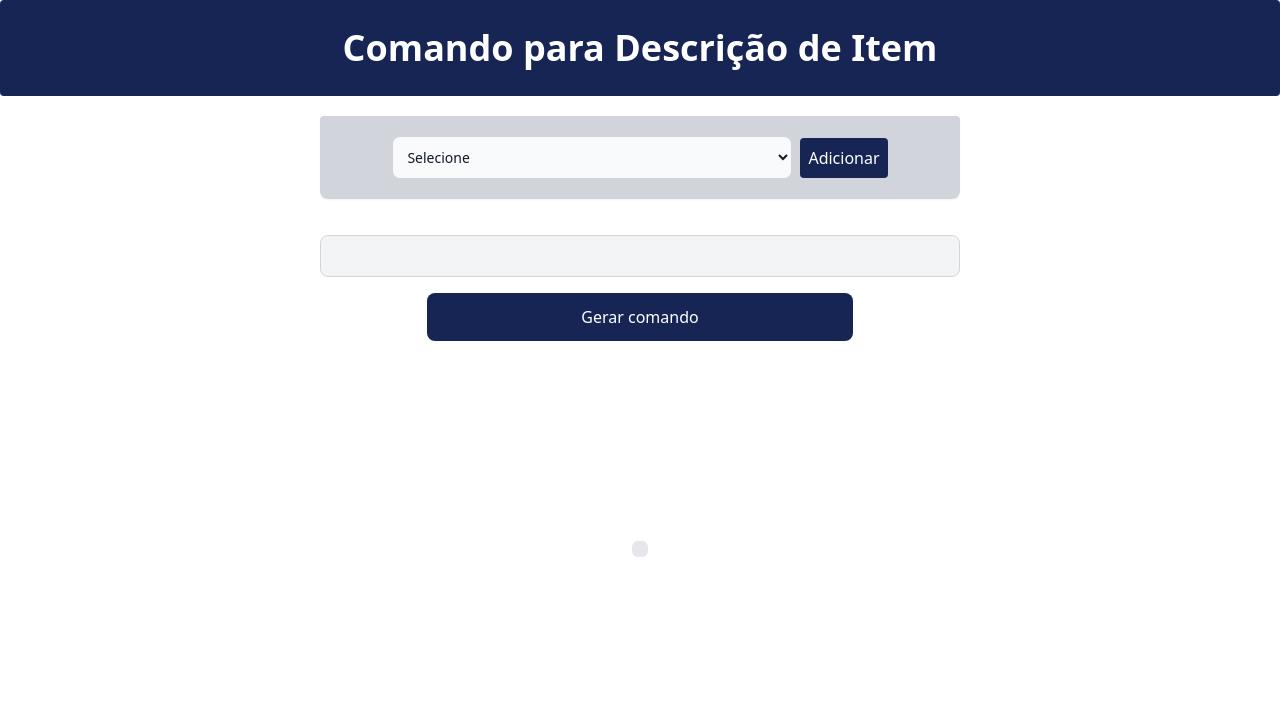
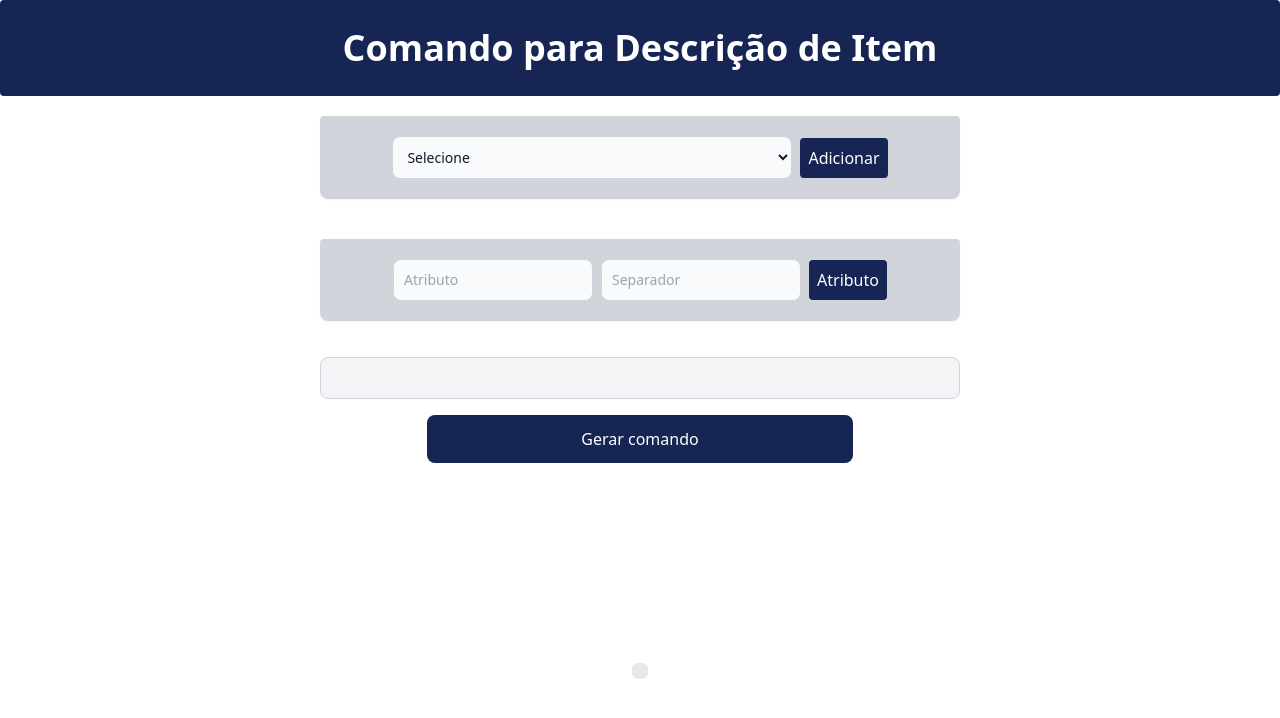
Before and after one commit to daniel-da-rosa/pdani001, a React (Vite) app in the folder pdani-001/: page / in a window 1280 px wide. Shown: the top 718 px of the page. Built offline with nearby package versions, Linux system fonts and the light colour scheme.

Commit message:
adicionado_atributos
Adicionado a opçao de atributos e separadores

```diff
--- a/pdani-001/src/Componentes/BuscaValorFicha.jsx
+++ b/pdani-001/src/Componentes/BuscaValorFicha.jsx
@@ -1,9 +1,44 @@
-import React from 'react'
+/* eslint-disable react/prop-types */
+/* eslint-disable no-unused-vars */
+import React, { useState } from 'react';
 
-export default function BuscaValorFicha({atributo,separador}) {
-    const separadorCompleto = separador ? `||'${separador}'||` : '';
+export default function BuscaValorFicha({ onAtributosChange }) {
+  const [atributo, setAtributo] = useState('');
+  const [separador, setSeparador] = useState('');
+  const [atributos, setAtributos] = useState([]);
+
+  function addAtributo() {
+    const abreviacao = `Atrib${atributo}${separador}`;
+    const novoAtributo = { atributo, separador, abreviacao };
+    setAtributos([...atributos, novoAtributo]);
+    onAtributosChange(novoAtributo);
+    setAtributo('');
+    setSeparador('');
+  }
+
   return (
-
-    `f_busca_valor_ficha(v_empresa,v_item,v_versao,null,${atributo})${separadorCompleto}`
-  )
+    <div className="flex items-center justify-center w-1/2 shadow-sm rounded m-5 p-5 bg-gray-300 rounded-b-lg">
+      <input
+        type="text" // Alterado para input de texto
+        value={atributo}
+        onChange={(e) => setAtributo(e.target.value)}
+        placeholder="Atributo"
+        className="bg-gray-50 border border-gray-300 text-gray-900 text-sm rounded-lg focus:ring-blue-500 focus:border-blue-500 block w-1/3 p-2.5" // Ajustado o tamanho
+      />
+      <input // Novo input para o separador
+        type="text"
+        value={separador}
+        onChange={(e) => setSeparador(e.target.value)}
+        placeholder="Separador"
+        className="bg-gray-50 border border-gray-300 text-gray-900 text-sm rounded-lg focus:ring-blue-500 focus:border-blue-500 block w-1/3 ml-2 p-2.5" // Ajustado o tamanho
+      />
+      <button
+        type="button"
+        onClick={addAtributo}
+        className="ml-2 bg-blue-950 text-white p-2 rounded hover:bg-blue-900"
+      >
+        Atributo
+      </button>
+    </div>
+  );
 }
--- a/pdani-001/src/Componentes/Comando.jsx
+++ b/pdani-001/src/Componentes/Comando.jsx
@@ -2,35 +2,63 @@
 /* eslint-disable react/prop-types */
 import React from 'react';
 
-export default function Comando(selecionado) {
+export default function Comando({ sequencia, atributos = [] }) {
+  console.log("sequencia:", sequencia); // Adicione este console.log para depurar
+  const FiltroRegex = /Atrib/;
 
-
-  const selecaoConvertida = selecionado.map((opcao) => {
+  const selecaoConvertida = sequencia.map((opcao) => {
+    if (FiltroRegex.test(opcao)) {
+      const atributoEcontrado = atributos.find(atributo => atributo.abreviacao === opcao);
+      return atributoEcontrado ? { atributo: atributoEcontrado.atributo, separador: atributoEcontrado.separador } : '';
+    } else {
       switch (opcao) {
         case 'Grupo':
-        return 'v_grupo';
+          return "v_grupo||' '||";
         case 'SubGrupo':
-        return 'v_subgrupo';
+          return "v_subgrupo||' '||";
         case 'Classe':
-        return 'v_classe';
+          return "v_classe||' '||";
         case 'Familia':
-        return 'v_familia';
+          return "v_familia||' '||";
         case 'Descrição':
-        return 'v_descricao';
+          return "v_descricao||' '||";
         case 'Versão':
-        return 'v_detalhes';
+          return "v_detalhes||' '||";
         default:
           return '';
       }
+    }
   });
 
+  console.log("Seleção Convertida:", selecaoConvertida); // Adicione este console.log para depurar
 
-  const colunas = selecaoConvertida.filter(opcao => opcao !== '').join("||' '||");
+  const colunas = selecaoConvertida.map((opcao) => {
+    if (typeof opcao === 'string') {
+      return opcao;
+    } else if (typeof opcao === 'object' && opcao !== null) {
+      const { atributo, separador } = opcao;
+      const buscaValorFicha = `nvl((select f_busca_valor_ficha(v_empresa,
+                                                        v_item,
+                                                        v_versao,
+                                                        null,
+                                                        ${atributo})||
+                                                        '${separador}'
+                                                        from dual),'')||''||`;
+      console.log("Busca Valor Ficha:", buscaValorFicha); // Adicione este console.log para depurar
+      return buscaValorFicha;
+    } else {
+      return ''; // Ou qualquer valor padrão que você queira usar para objetos inválidos
+    }
+  }).join("");
+
+  // Remover os dois últimos pipes || no final da string
+  const colunasFiltradas = colunas.replace(/\|\|' '\|\|$/, '').replace(/\|\|$/, '').replace(/xx/gi, '');
+
+
+  console.log("Colunas Filtradas:", colunasFiltradas); // Adicione este console.log para depurar
 
   const comando = `
-
   declare
-
   v_empresa   number       := :p_1;
   v_item      varchar2(20) := :p_2;
   v_versao    varchar2(10) := :p_3;
@@ -114,14 +142,14 @@ begin
 
     end if;
 
-  v_retorno := ${colunas};
+    select ${colunasFiltradas}
+      into v_retorno
+      from dual;
+
+    :p_4 := v_retorno;
     --dbms_output.put_line(v_retorno);
 
-  :p_4 := v_retorno;
-
-
   end;
-
   `;
 
   return comando;
--- a/pdani-001/src/Componentes/Header.jsx
+++ b/pdani-001/src/Componentes/Header.jsx
@@ -1,3 +1,4 @@
+/* eslint-disable no-unused-vars */
 import React from 'react'
 
 export default function Header() {
--- a/pdani-001/src/Componentes/SelectOpcao.jsx
+++ b/pdani-001/src/Componentes/SelectOpcao.jsx
@@ -1,7 +1,9 @@
+/* eslint-disable no-unused-vars */
 import React, { useState } from 'react';
 import Comando from './Comando'; // Importe o componente Comando
 import TextArea from './TextArea';
 import Erro from './Erro';
+import BuscaValorFicha from './BuscaValorFicha';
 
 export default function SelectOpcao() {
   const opcoes = ['Grupo', 'SubGrupo', 'Classe', 'Familia', 'Descrição', 'Versão'];
@@ -9,10 +11,21 @@ export default function SelectOpcao() {
   const [sequencia, setSequencia] = useState([]);
   const [comandoSql, setComandoSQL] = useState('');
   const [mostrarErro, setMostrarErro] = useState(false); // Adicione o estado para mostrar o erro
+  const [atributos,setAtributos] = useState([]); //guarda o estado de atributos, funçao de callback
 
   const handleSelectChange = (event) => {
     setSelecionado(event.target.value);
   };
+
+  const handleAtributoChange = (newAtributo) => {
+    // Atualiza o estado de atributos
+    setAtributos((prevAtributos) => [...prevAtributos, newAtributo]);
+
+    // Adiciona apenas o valor do novo atributo à sequência
+    const novaSequencia = [...sequencia, newAtributo.abreviacao];
+    setSequencia(novaSequencia);
+    console.log("Sequencia:", novaSequencia); // Adiciona este console.log para depurar
+}
 
   const adicionarOpcao = () => {
     if (selecionado && !sequencia.includes(selecionado)) {
@@ -28,46 +41,91 @@ export default function SelectOpcao() {
 
   const handleGerarComando = () => {
     if (sequencia.length === 0) {
-      setMostrarErro(true); // Define o estado para mostrar o erro
+      setMostrarErro(true);
     } else {
-      setMostrarErro(false); // Se houver opções selecionadas, esconde o erro
-      const comandoGerado = Comando(sequencia);
+      setMostrarErro(false);
+      console.log("Atributos antes de gerar comando:", atributos);
+      const comandoGerado = Comando({ sequencia, atributos });
       setComandoSQL(comandoGerado);
     }
   };
 
+
   return (
     <>
     {mostrarErro && <Erro></Erro>} {/* Renderiza o componente Erro se mostrarErro for true */}
-    <form className="flex flex-col items-center justify-center">
-      <div className="flex items-center justify-center w-1/2 shadow-sm rounded m-5 p-5 bg-gray-300 rounded-b-lg">
+    <form className="flex flex-col
+                     items-center
+                     justify-center
+                    ">
+
+      <div className="flex items-center
+                      justify-center
+                      w-1/2
+                      shadow-sm
+                      rounded
+                      m-5
+                      p-5
+                      bg-gray-300
+                      rounded-b-lg
+                    ">
+
         <select
-          className="bg-gray-50 border border-gray-300 text-gray-900 text-sm rounded-lg focus:ring-blue-500 focus:border-blue-500 block w-2/3 p-2.5"
+          className="bg-gray-50
+                       border
+                       border-gray-300
+                       text-gray-900
+                       text-sm
+                       rounded-lg
+                       focus:ring-blue-500
+                       focus:border-blue-500
+                       block
+                       w-2/3
+                       p-2.5
+                      "
           value={selecionado}
           onChange={handleSelectChange}
         >
           <option value="">Selecione</option>
           {getDisponiveis().map(opcao => (
-            <option key={opcao} value={opcao}>{opcao}</option>
+            <option key={opcao}
+                  value={opcao}>{opcao}
+            </option>
           ))}
         </select>
+
         <button
           type="button"
-          className="ml-2 bg-blue-950 text-white p-2 rounded hover:bg-blue-900"
+          className="ml-2
+                   bg-blue-950
+                   text-white
+                   p-2 rounded
+                   hover:bg-blue-900"
           onClick={adicionarOpcao}
         >
           Adicionar
         </button>
       </div>
+      <BuscaValorFicha onAtributosChange={handleAtributoChange}/>
       <input
         type="text"
-        className="mt-4 p-2 border border-gray-300 rounded-lg bg-gray-100 w-1/2"
+        className="mt-4
+                   p-2 border
+                   border-gray-300
+                   rounded-lg
+                   bg-gray-100
+                   w-1/2"
         value={sequencia.join('  ')}
         readOnly
       />
       <button
         type="button"
-        className="w-1/3 bg-blue-950 text-white p-3 rounded-lg hover:bg-blue-900 mt-4"
+        className="w-1/3
+                bg-blue-950
+                text-white p-3
+                rounded-lg
+                hover:bg-blue-900
+                mt-4"
         onClick={handleGerarComando}
       >
         Gerar comando
```
Lines whose indentation alone changed are shown as unchanged.
